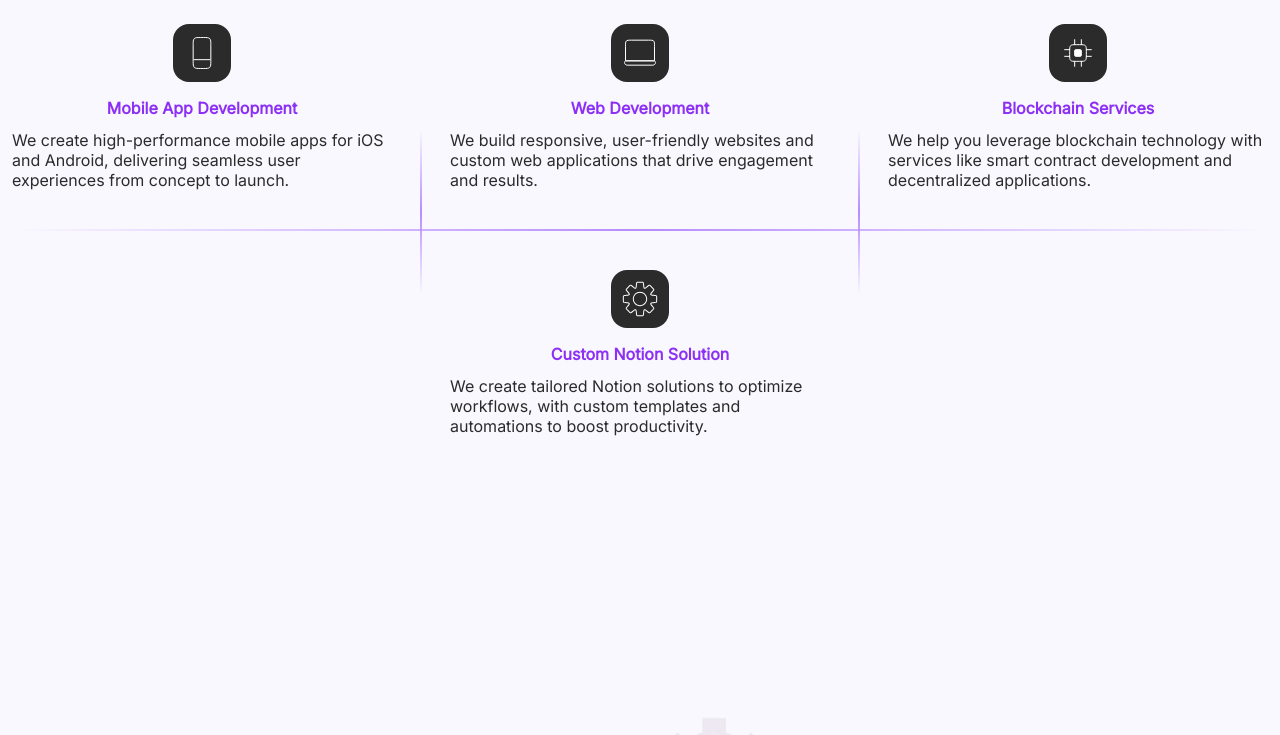
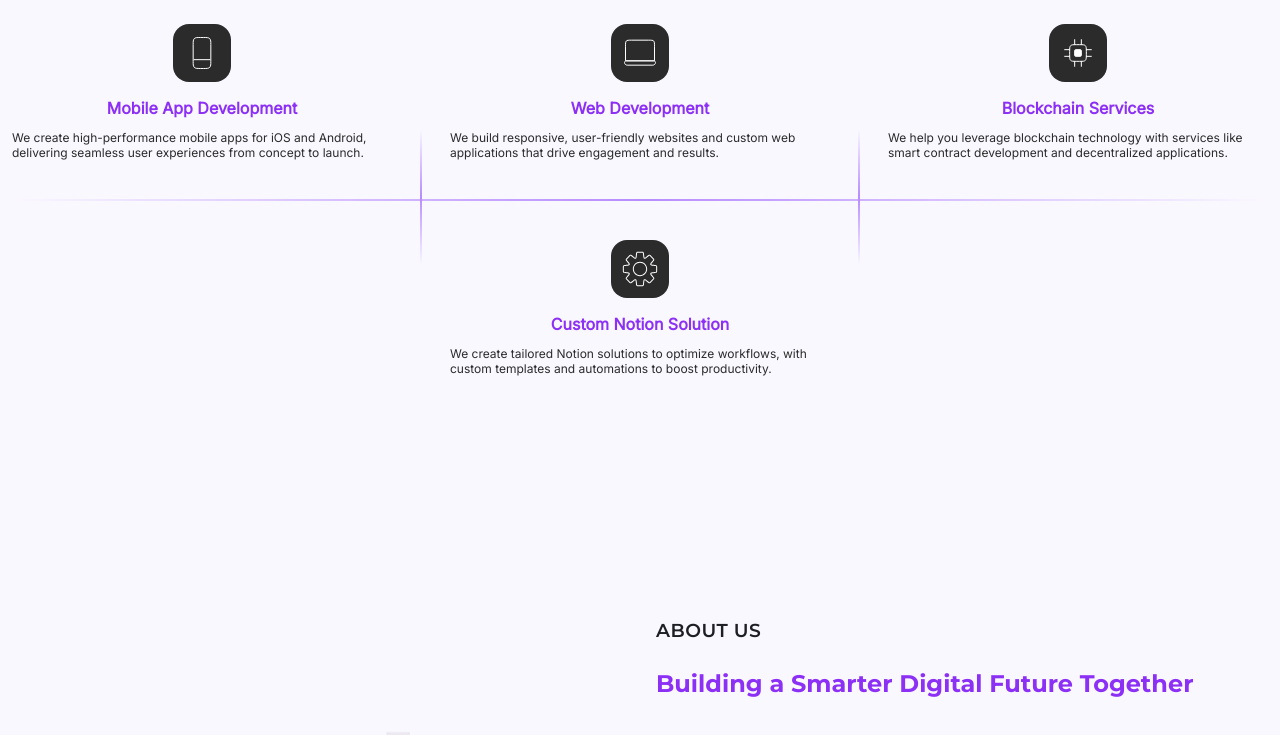
Before and after one commit to 0xSimbaDev/gilliozdreamlabs, a Next.js app: page / in a window 1280 px wide. Shown: the part 1160-1895 px from the top of the page. Built offline with nearby package versions, Linux system fonts and the light colour scheme.

Commit message:
Update Tailwind Config

```diff
--- a/tailwind.config.js
+++ b/tailwind.config.js
@@ -54,7 +54,7 @@ module.exports = {
     },
     screens: {
       lg: {
-        max: "1200px",
+        min: "1200px",
       },
       md: {
         max: "960px",
```
